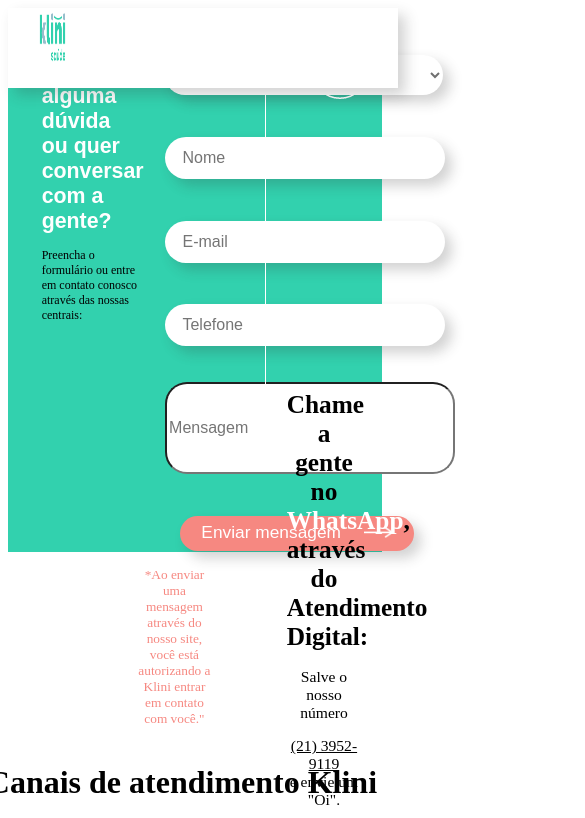
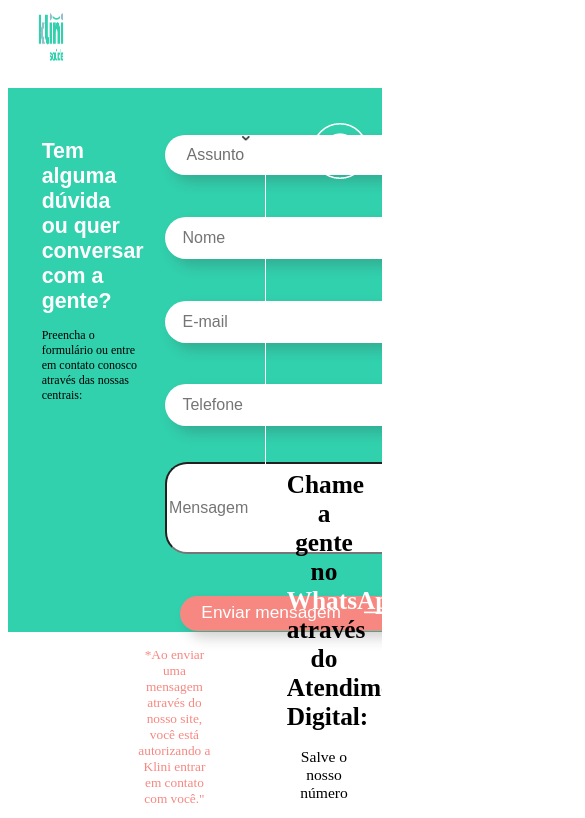
Before and after one commit to biancakelly-wd/sie_klini, a React (Create React App) app: page /fale-conosco in a window 390 px wide. Shown: the top 818 px of the page, 585 px wide, since content can reach past the window. Built offline with nearby package versions, Linux system fonts and the light colour scheme.

Commit message:
fale conosco espaco lateral

```diff
--- a/src/views/components/footer/style.css
+++ b/src/views/components/footer/style.css
@@ -22,7 +22,7 @@
 .rodape{
     display: flex;
     width: 100%;
-    height: 37px;
+    height: 37%;
     background-color: #ffff;
     gap: 10%;
     margin-left: 10%;
--- a/src/views/components/header/style.css
+++ b/src/views/components/header/style.css
@@ -4,7 +4,7 @@
     box-shadow: 7px 7px 13px 0 rgb(50 50 50 / 22%);
     background-color: #ffff;
     height: 5rem;
-    position: absolute;
+    /*position: absolute;*/
     z-index: 1;
 }
 .logo-klini{
--- a/src/views/page-fale-conosco/style.css
+++ b/src/views/page-fale-conosco/style.css
@@ -230,10 +230,18 @@
     width: 1.9%;
 }
 
+body, html {
+    overflow-x: hidden !important;
+    }
 
 
 
 @media (max-width: 600px){
+
+    body, html {
+        overflow-x: hidden!important;
+    }
+
     .icones-social{
         display: none;
     }
```
